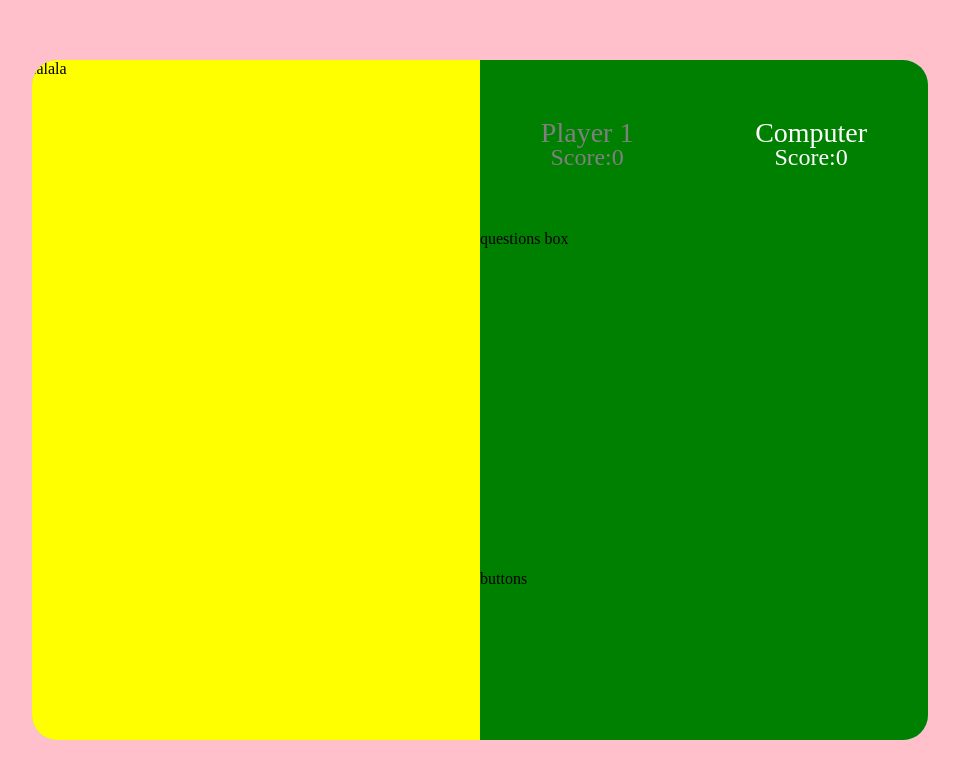
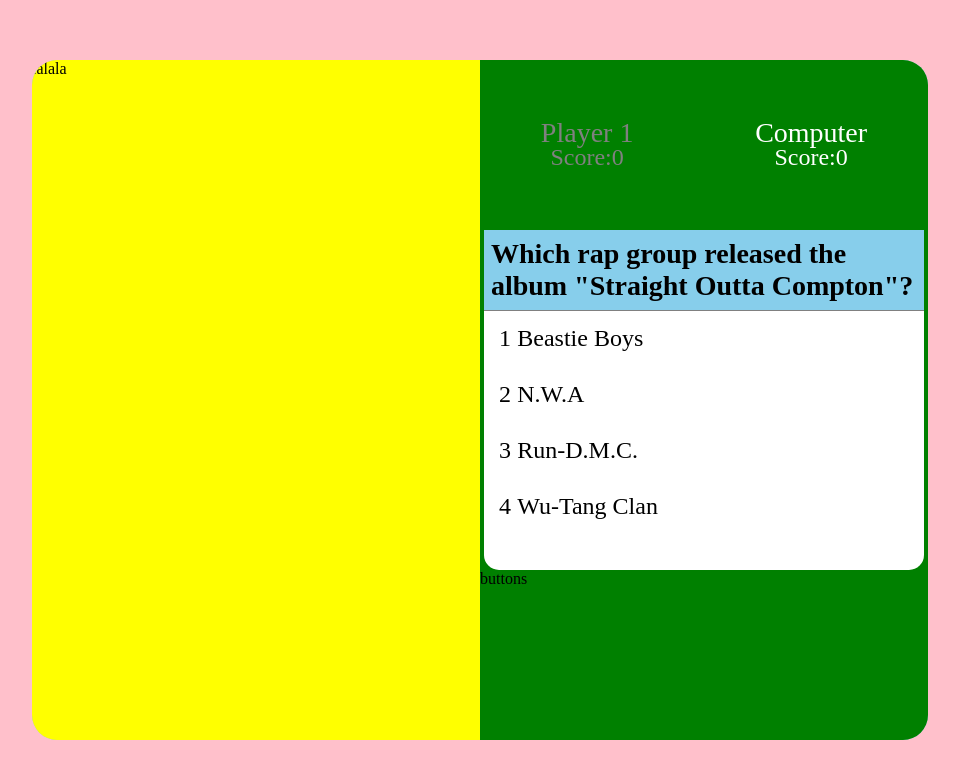
Before and after one commit to mr-funtor/board-trivia, a React (Create React App) app: page / in a window 1280 px wide. Shown: the top 778 px of the page, without its empty margins (160-1119 px from the left). Built offline with nearby package versions, Linux system fonts and the light colour scheme.

Commit message:
styled question box component

```diff
--- a/src/App.js
+++ b/src/App.js
@@ -1,4 +1,3 @@
-import logo from './logo.svg';
 import SquareBoard from './components/SquareBoard';
 import PlayArea from './components/PlayArea';
 
--- a/src/components/QuestionsBox.js
+++ b/src/components/QuestionsBox.js
@@ -1,9 +1,76 @@
-import React from 'react'
+import React, {useState, useEffect} from 'react'
+
+const data=[
+	{
+            "category": "Entertainment: Music",
+            "type": "multiple",
+            "difficulty": "easy",
+            "question": "Which rap group released the album &quot;Straight Outta Compton&quot;?",
+            "correct_answer": "N.W.A",
+            "incorrect_answers": [
+                "Wu-Tang Clan",
+                "Run-D.M.C.",
+                "Beastie Boys"
+            ]
+        },
+        {
+            "category": "Entertainment: Music",
+            "type": "multiple",
+            "difficulty": "easy",
+            "question": "Ringo Starr of The Beatles mainly played what instrument?",
+            "correct_answer": "Drums",
+            "incorrect_answers": [
+                "Bass",
+                "Guitar",
+                "Piano"
+            ]
+        }
+]
 
 const QuestionsBox=()=>{
+	const [playNumb, setPlayNumb]=useState(0)
+	const [questions, setQuestions]=useState(data);
+	const [answers,setAnswers]=useState([]);
+	const [singleQuestion, setSingleQuestion]=useState('');
+
+	const{question, correct_answer,incorrect_answers}=questions[0];
+
+	useEffect(()=>{
+		setTimeout(()=>{
+			//set the questions into the useState
+			setAnswers(incorrect_answers)
+			setAnswers((answers)=>{
+				return [...answers,correct_answer ]
+
+			})
+			console.log(answers)
+			//rearrange the order of the questions
+			setAnswers((answers)=>{
+				return answers.sort(()=>0.5-Math.random())
+			})
+
+			setSingleQuestion((singleQuestion)=>{
+				let formatQuestion=question.replace('&quot;', '"');
+				formatQuestion=formatQuestion.replace('&quot;', '"');
+				let reformat=question.replace('&#039;','\'')
+				return formatQuestion;
+			})
+
+		},1000)
+
+	},[])
+
+
 	return(
-		<div>
-			questions box
+		<div className="questions-box">
+			<h3 className="question-bar">{singleQuestion}</h3>
+			<div className="answers-bar">
+				{
+				answers.map((item, index)=>{
+					return<p key={index}><span>{index+1}</span>{item}</p>
+				})
+				}
+			</div>
 		</div>
 	)
 
--- a/src/index.css
+++ b/src/index.css
@@ -66,3 +66,33 @@
 #active-player{
 	color:grey;
 }
+
+.questions-box{
+	height:100%;
+	width: 98%;
+	background: white;
+	margin:auto;
+	border-radius: 15px;
+}
+
+.question-bar{
+	border-bottom: 1px solid grey;
+	background:skyblue;
+	font-size: 3.5vh;
+	padding: 1vh 0.5vw;
+}
+
+.answers-bar>p{
+	height: 100%;
+	font-size: 3vh;
+	padding: 1.8vh;
+	cursor:pointer;
+}
+
+.answers-bar>p:hover{
+	background: lightgrey;
+}
+
+.answers-bar>p>span{
+	margin-right: 0.5vw;
+}
```
